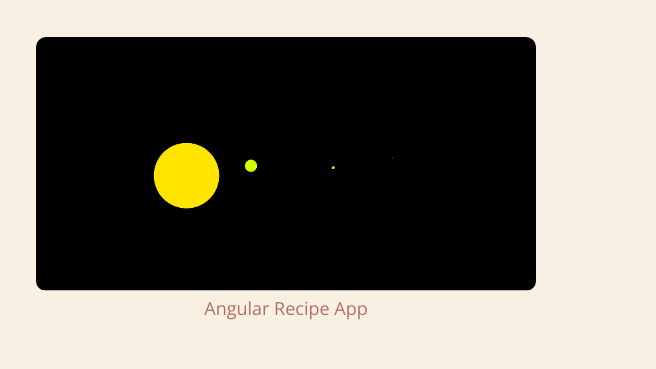
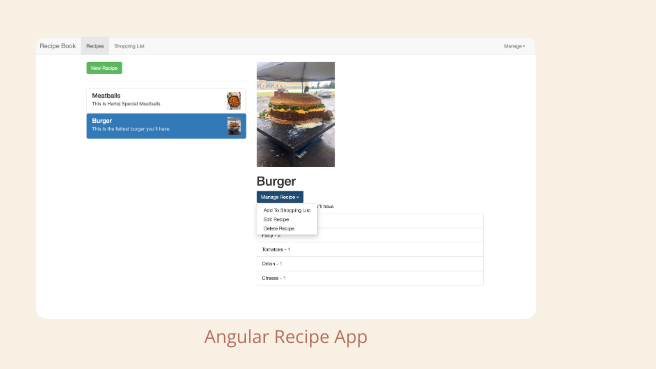
Before and after one commit to hplehal/Portfolio-Parallax, a plain HTML site: page index.html in a window 1280 px wide. Shown: the part 2647-3016 px from the top of the page, 624-1280 px from the left. Drawn offline with nearby package versions, Linux system fonts and the light colour scheme.

Commit message:
added angular-recipe-app in the html file

```diff
--- a/index.html
+++ b/index.html
@@ -124,7 +124,7 @@
               </figure>
               <figure class="column">
                   <a href="https://angular-recipe-app.netlify.com/">
-                    <img src="assets/images/patatap.png" alt="">
+                    <img src="assets/images/angular-recipe-app.png" alt="">
                   </a>
                   <figcaption>Angular Recipe App</figcaption>
               </figure>
```
